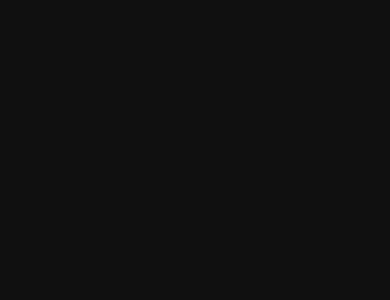
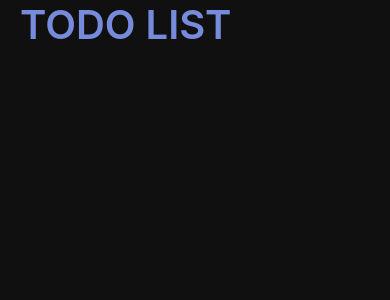
Before and after one commit to seunghalee1226/ToDoList, a React Native app: screen / in a window 390 px wide. Shown: the top 300 px of the page. Built offline with nearby package versions, Linux system fonts and the light colour scheme.

Commit message:
Input 생성

```diff
--- a/src/App.js
+++ b/src/App.js
@@ -1,18 +1,35 @@
 import React from 'react';
 import styled, { ThemeProvider } from 'styled-components/native';
 import { theme } from './theme';
+import { StatusBar } from 'react-native';
+import Input from './components/Input';
 
-const Container = styled.View`
+const Container = styled.SafeAreaView`
     flex: 1;
-    background-color: ${({ theme}) => theme.background};
+    background-color: ${({ theme }) => theme.background};
     align-items: center;
-    justify-content: center;
+    justify-content: flex-start;
+    `;
+
+const Title = styled.Text`
+    font-size: 40px;
+    font-weight: 600;
+    color: ${({ theme }) => theme.main};
+    align-self: flex-start;
+    margin: 0px 20px;
     `;
 
 export default function App() {
     return (
         <ThemeProvider theme={theme}>
-            <Container></Container>
+            <Container>
+                <StatusBar
+                  barStyle="light-content"
+                  backgroundColor={theme.background}
+                />
+                <Title>TODO LIST</Title>
+                <Input />
+            </Container>
         </ThemeProvider>
     );
 }
--- /dev/null
+++ b/src/components/Input.js
@@ -0,0 +1,19 @@
+import React from 'react';
+import styled from 'styled-components/native';
+
+const StyledInput = styled.TextInput`
+    width: 100%;
+    height: 60px;
+    margin: 3px 1px;
+    padding: 15px 20px;
+    border-radius: 10px;
+    backround-color: ${({ theme }) => theme.itemBackground};
+    font-size: 25px;
+    color: ${({ theme }) => theme.text};
+`;
+
+const Input = () => {
+    return <StyledInput />;
+};
+
+export default Input;
```
